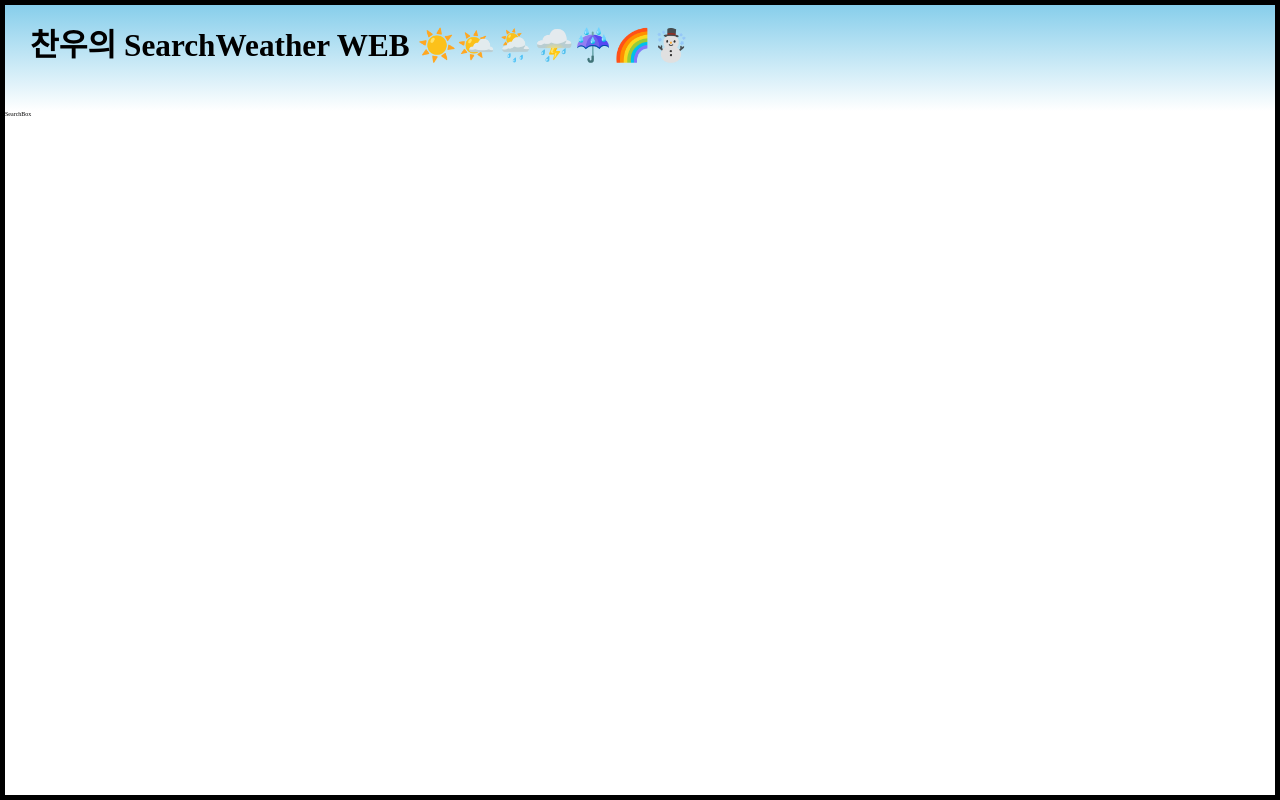
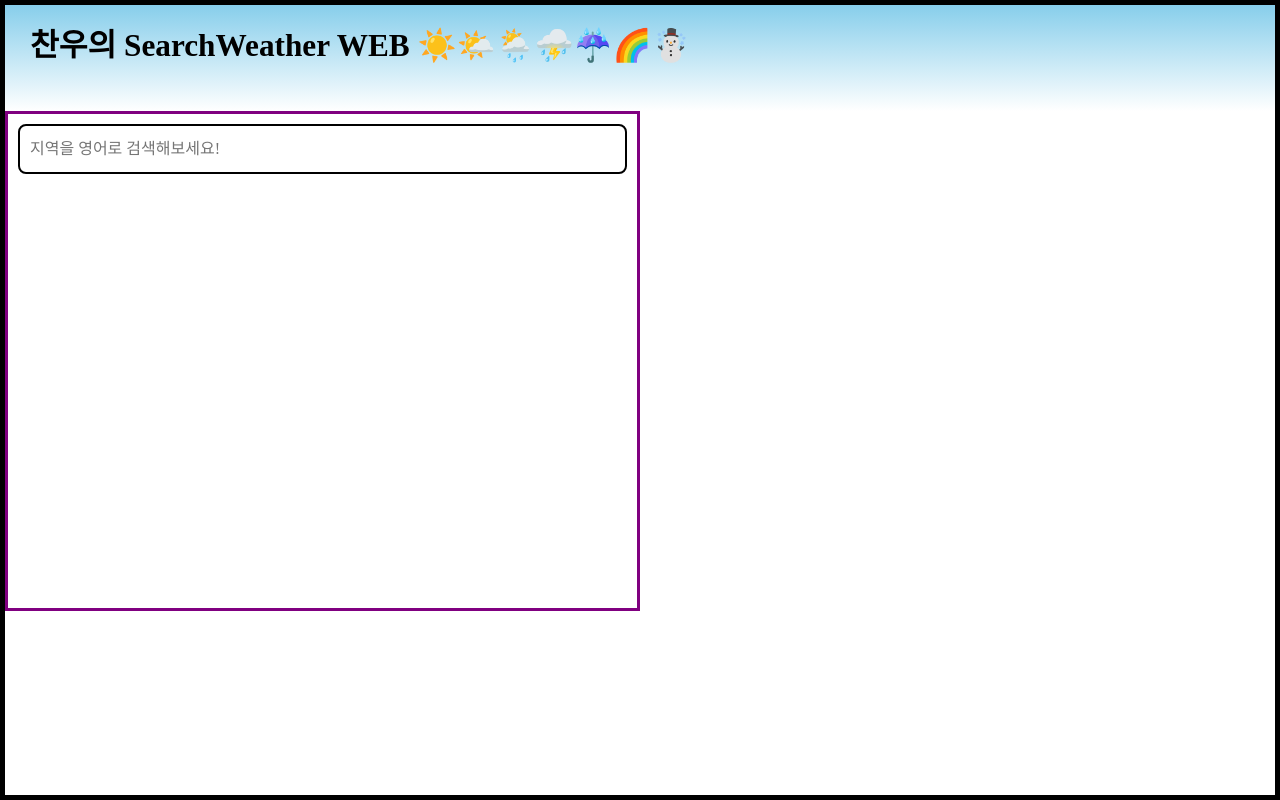
Before and after one commit to GO-SOPT-WEB/ChanwooJeong, a React (Vite) app in the folder Week4-0506/SearchWeather/: page / in a window 1280 px wide. Built offline with nearby package versions, Linux system fonts and the light colour scheme; a web font is replaced by a local one.

Commit message:
[style] : styling  searchbox - input style

```diff
--- a/Week4-0506/SearchWeather/src/components/PageLayout.jsx
+++ b/Week4-0506/SearchWeather/src/components/PageLayout.jsx
@@ -10,6 +10,7 @@ const Wrapper = styled.div`
 const BodySection = styled.div`
   display: grid;
   grid-template-columns: repeat(2, 50%);
+  width: 100%;
 `;
 
 const PageLayout = ({ children }) => {
--- a/Week4-0506/SearchWeather/src/components/SearchBox.jsx
+++ b/Week4-0506/SearchWeather/src/components/SearchBox.jsx
@@ -1,16 +1,30 @@
-import React from 'react';
-import { styled } from 'styled-components';
+import React from "react";
+import { styled } from "styled-components";
 
 const Wrapper = styled.div`
+  width: 100%;
+  height: 50rem;
+  padding: 1rem;
+  border: 3px solid purple;
+`;
 
-`
+const SearchInput = styled.input`
+  width: 100%;
+  height: 5rem;
+  padding: 1rem;
+
+  font-size: 1.6rem;
+  background: #ffffff;
+  border-radius: 0.8rem;
+  border: solid 0.2rem black;
+`;
 
 const SearchBox = () => {
-    return (
-        <Wrapper>
-            SearchBox
-        </Wrapper>
-    );
+  return (
+    <Wrapper>
+      <SearchInput placeholder={`지역을 영어로 검색해보세요!`} />
+    </Wrapper>
+  );
 };
 
 export default SearchBox;
```
